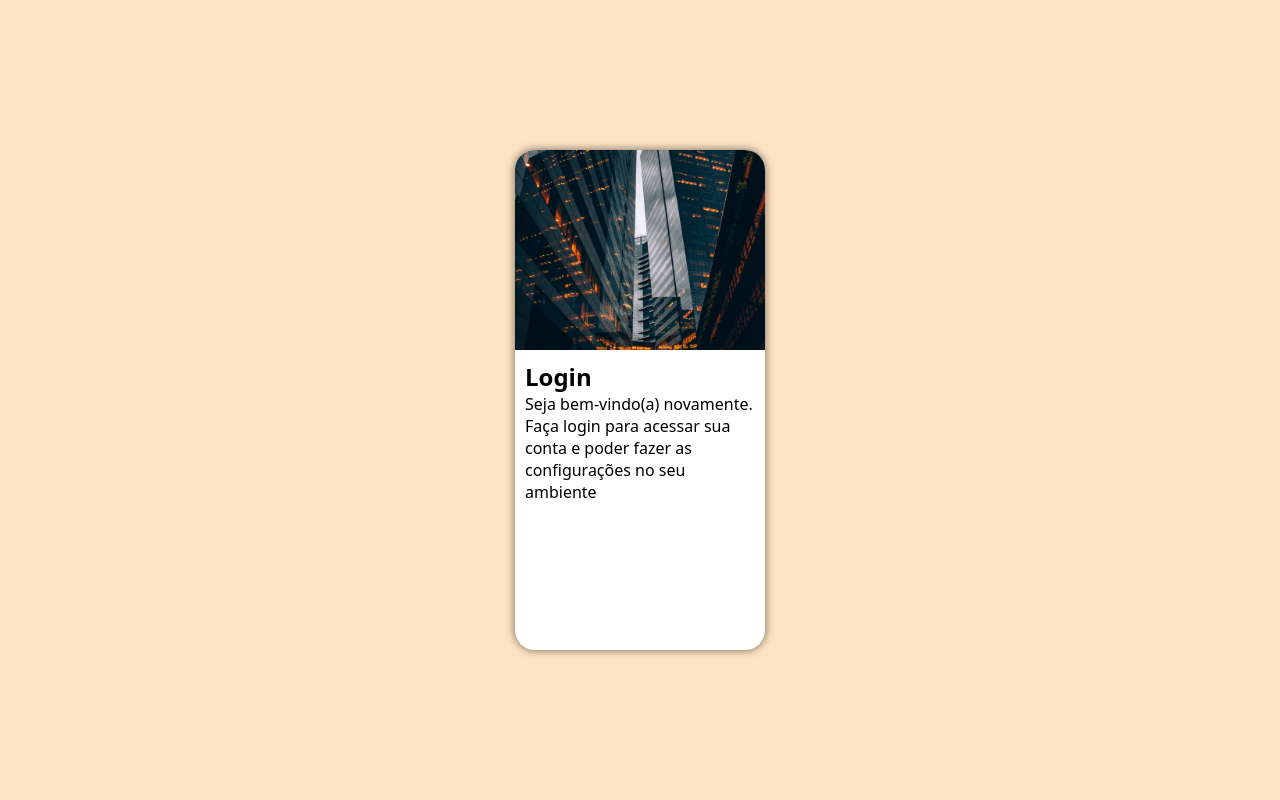
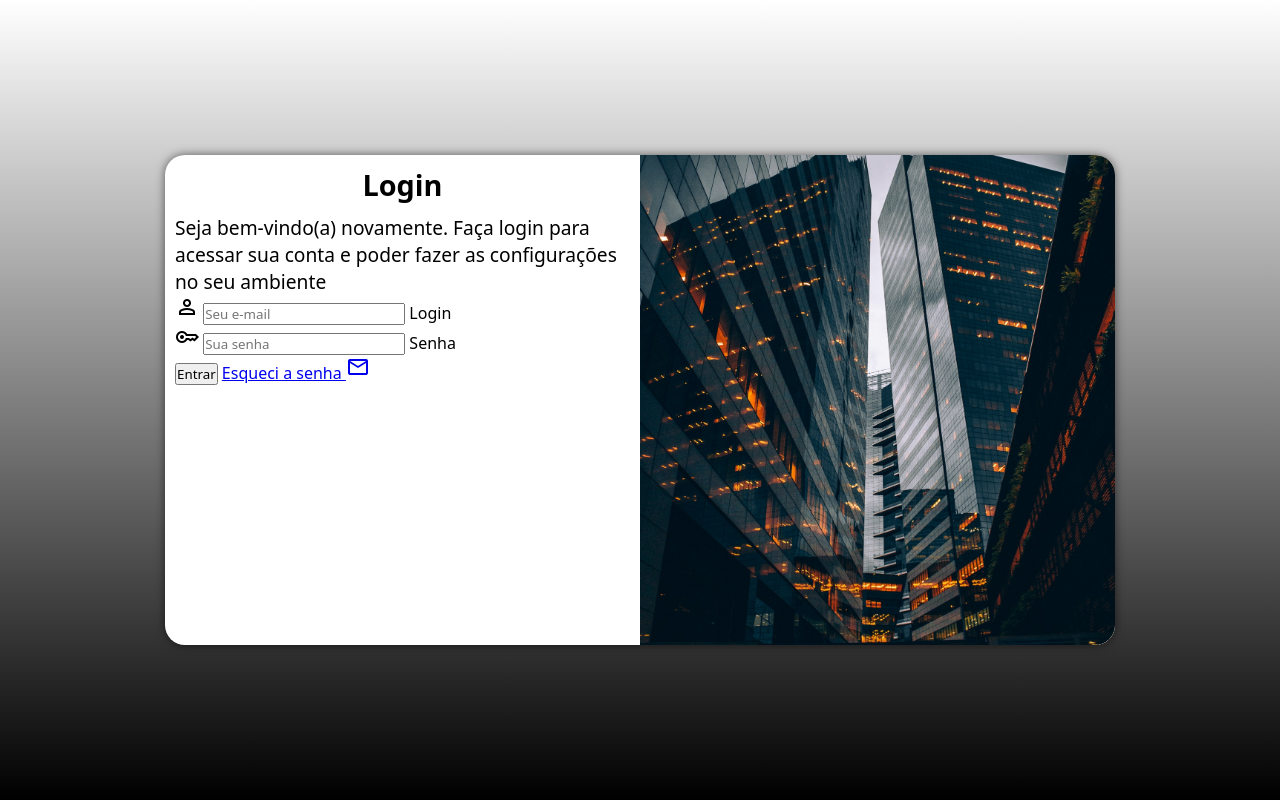
Before and after one commit to DiogoGuilhermeC/projeto-login, a plain HTML site: page index.html in a window 1280 px wide. Drawn offline with nearby package versions, Linux system fonts and the light colour scheme.

Commit message:
adicionei o formulario

```diff
--- /dev/null
+++ b/estilo/media-queries.css
@@ -0,0 +1,55 @@
+@charset "UTF-8";
+
+@media screen and (min-width:768px) and (max-width: 992px) {
+
+    body {
+        background-image: linear-gradient( to top, black, white);
+    }
+
+    #login {
+        width: 80vw;
+        height: 70vh;
+    }
+
+    section#login > div#imagem {
+        float: left;
+        width: 30%;
+        height: 100%;
+    }
+
+    section#login > div#formulario {
+        float: right;
+        width: 70%;
+    }
+}
+
+@media screen and (min-width:992px) {
+
+    body {
+        background-image: linear-gradient( to top, black, white);
+    }
+
+   section#login {
+        width: 950px;
+        height: 490px;
+    }
+
+    section#login > div#imagem {
+        float: right;
+        width: 50%;
+        height: 100%;
+    }
+
+    section#login > div#formulario {
+        float: left;
+        width: 50%;
+    }
+
+    div#formulario > h1 {
+        font-size: 1.8em;
+    }
+
+    div#formulario > p {
+        font-size: 1.2em;
+    }
+}
--- a/estilos/style.css
+++ b/estilos/style.css
@@ -14,7 +14,7 @@
 }
 
 body, html {
-    background-color: bisque;
+    background-color: lightgrey;
     width: 100vw;
     height: 100vh;
 }
@@ -37,6 +37,9 @@ main {
     height: 500px;
     border-radius: 20px;
     box-shadow: 0px 0px 10px rgba(0, 0, 0, 0.567);
+
+    transition: width 0.3s, height 0.3s;
+    transition-timing-function: ease;
 }
 
 section#login > div#imagem {
@@ -51,3 +54,12 @@ section#login > div#formulario {
     display: block;
     padding: 10px;
 }
+
+div#formulario > h1 {
+    text-align: center;
+    margin-bottom: 10px;
+}
+
+div#formulario > p {
+    font-size: 0.8em;
+}
--- a/index.html
+++ b/index.html
@@ -5,7 +5,9 @@
     <meta http-equiv="X-UA-Compatible" content="IE=edge">
     <meta name="viewport" content="width=device-width, initial-scale=1.0">
     <title>Login</title>
+    <link rel="stylesheet" href="https://fonts.googleapis.com/css2?family=Material+Symbols+Outlined:opsz,wght,FILL,GRAD@20..48,100..700,0..1,-50..200" />
     <link rel="stylesheet" href="estilos/style.css">
+    <link rel="stylesheet" href="estilo/media-queries.css">
 </head>
 <body>
     <main>
@@ -17,8 +19,22 @@
             <div id="formulario">
                 <h1>Login</h1>
                 <p>Seja bem-vindo(a) novamente. Faça login para acessar sua conta e poder fazer as configurações no seu ambiente </p>
-                <form action="login.php" method="post">
+                <form action="login.php" method="post" autocomplete="on">
+                    <div class="campo">
+                        <span class="material-symbols-outlined">person</span>
+                        <input type="email" name="login" id="ilogin" placeholder="Seu e-mail" autocomplete="email" required maxlength="30">
+                        <label for="ilogin">Login</label>
+                    </div>
 
+                    <div class="campo">
+                        <span class="material-symbols-outlined">key</span>
+                        <input type="password" name="senha" id="isenha" placeholder="Sua senha" autocomplete="current-password" required minlength="4" maxlength="12">
+                        <label for="isenha">Senha</label>
+                    </div>
+                    <input type="submit" value="Entrar">
+                    <a href="esqueci.html">
+                        Esqueci a senha  <span class="material-symbols-outlined">mail</span>
+                    </a>
                 </form>
             </div>
         </section>
```
